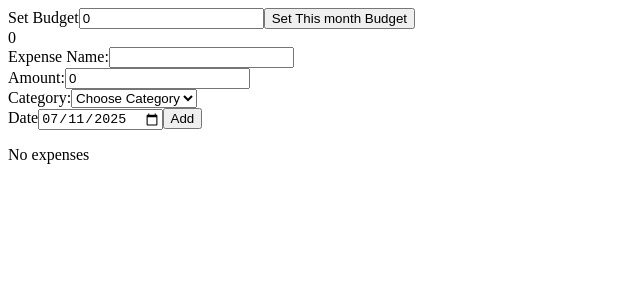
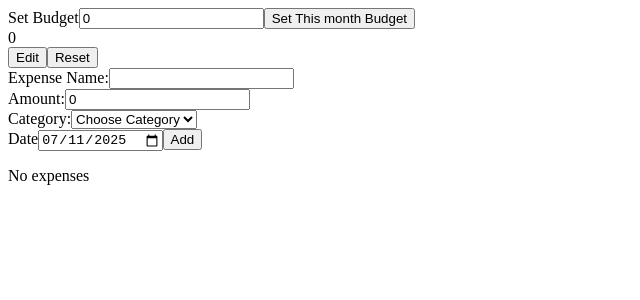
Before and after one commit to jayant880/ExpenseTracker, a React (Vite) app: page / in a window 1280 px wide. Shown: the top 300 px of the page, without its empty margins (0-640 px from the left). Built offline with nearby package versions, Linux system fonts and the light colour scheme.

Commit message:
Feat: Edit Budget

```diff
--- a/src/App.tsx
+++ b/src/App.tsx
@@ -4,6 +4,7 @@ import ViewExpesnes from "./Components/ViewExpenses";
 import { loadFromLocalStorage, saveToLocalStorage } from "./utils/localStorage";
 import { type Budget, type ExpenseNode } from "./types/types";
 import BudgetForm from "./Components/BudgetForm";
+import BudgetViewer from "./Components/BudgetViewer";
 
 function App() {
   const [expenseList, setExpenseList] = useState<ExpenseNode[]>(loadFromLocalStorage);
@@ -37,7 +38,7 @@ function App() {
   return (
     <>
       <BudgetForm addBudget={addBudget} />
-      {/* Show Budget */} <div>{budget.amount}</div>
+      <BudgetViewer budget={budget} updateBudget={addBudget} />
       <ExpenseForm addExpense={addExpense} />
       <ViewExpesnes expenseList={expenseList} updateExpense={updateExpense} deleteExpense={deleteExpense} />
     </>
--- a/src/Components/BudgetViewer.tsx
+++ b/src/Components/BudgetViewer.tsx
@@ -1,12 +1,48 @@
+import { useState } from "react"
 import type { Budget } from "../types/types"
 
 interface BudgetViewerProps {
-    budget: Budget
+    budget: Budget;
+    updateBudget(newBudget: Budget): void;
 }
 
-function BudgetViewer({ budget }: BudgetViewerProps) {
+
+function BudgetViewer({ budget, updateBudget }: BudgetViewerProps) {
+    const [isEditMode, setIsEditMode] = useState<boolean>(false);
+    const [newBudget, setNewBudget] = useState<Budget>(budget);
+
+
+    function handleEdit(): void {
+        setIsEditMode(!isEditMode);
+    }
+
+    function handleChange(e: React.ChangeEvent<HTMLInputElement>) {
+        const { name, value } = e.target;
+        setNewBudget({ ...newBudget, [name]: value });
+    }
+
+    function handleSave() {
+        updateBudget(newBudget);
+        setIsEditMode(false);
+    }
+
     return (
-        <div>{budget.amount}</div>
+        <>
+            {isEditMode ? (
+                // Edit mode is on
+                <>
+                    <input type="number" id="amount" name="amount" value={newBudget.amount} onChange={handleChange} />
+                    <button onClick={handleEdit}>Edit</button>
+                    <button onClick={handleSave}>Save</button>
+                </>
+            ) : (
+                <>
+                    <div>{budget.amount}</div>
+                    <button onClick={handleEdit}>Edit</button>
+                    <button>Reset</button>
+                </>
+            )}
+        </>
     )
 }
 
```
